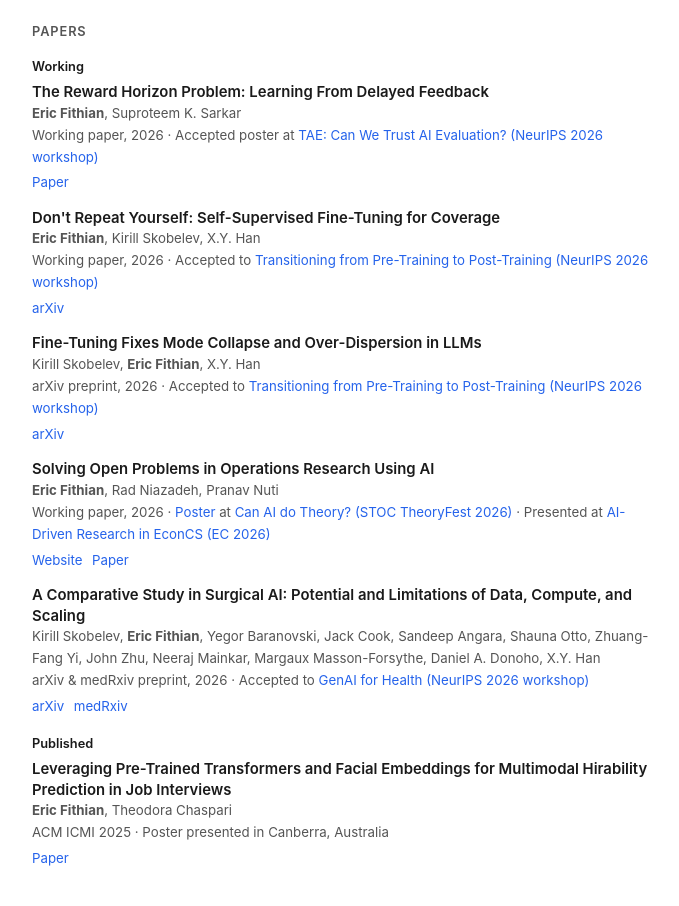
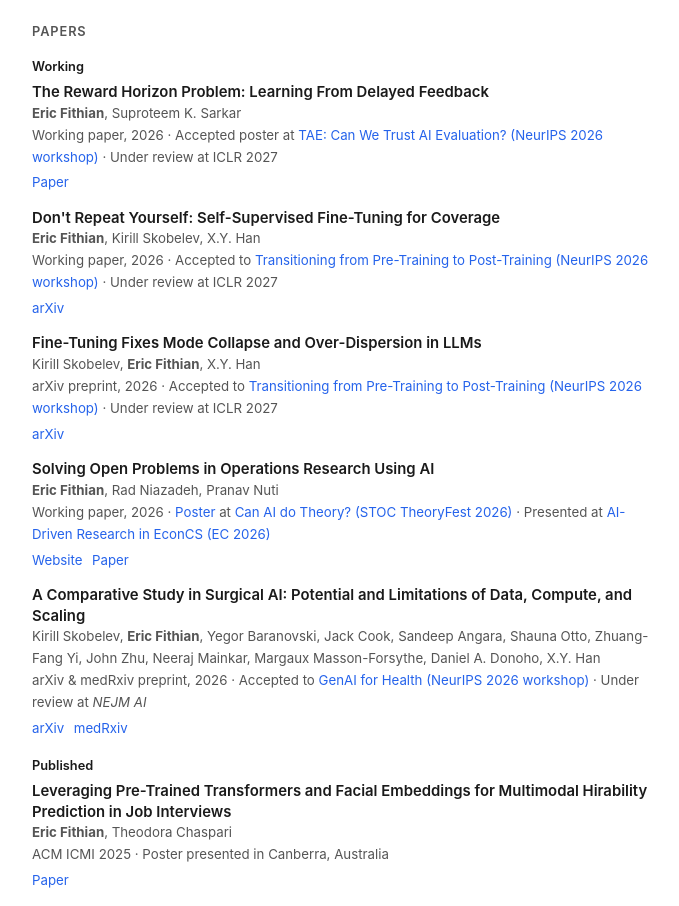
Before and after one commit to Eric-Fithian/personal-website, a React (Vite) app: page / in a window 1280 px wide. Shown: the part 460-1366 px from the top of the page, without its empty margins (292-971 px from the left). Built offline with nearby package versions, Linux system fonts and the light colour scheme.

Commit message:
Note ICLR 2027 review for Horizon, DRY-SFT, and mode collapse papers and NEJM AI review for the Surgical AI paper.

```diff
--- a/src/App.jsx
+++ b/src/App.jsx
@@ -441,6 +441,7 @@ function App() {
             <div className="pub-meta">
               Working paper, 2026 · Accepted poster at{" "}
               <a href="https://tai-eval.github.io/" target="_blank" rel="noopener noreferrer">TAE: Can We Trust AI Evaluation? (NeurIPS 2026 workshop)</a>
+              {" "}· Under review at ICLR 2027
             </div>
             <div className="pub-links">
               <a href="/papers/The_Reward_Horizon_Problem.pdf" target="_blank" rel="noopener noreferrer">Paper</a>
@@ -453,6 +454,7 @@ function App() {
             <div className="pub-meta">
               Working paper, 2026 · Accepted to{" "}
               <a href="https://pretrain2posttrain.github.io/" target="_blank" rel="noopener noreferrer">Transitioning from Pre-Training to Post-Training (NeurIPS 2026 workshop)</a>
+              {" "}· Under review at ICLR 2027
             </div>
             <div className="pub-links">
               <a href="https://arxiv.org/abs/2609.31688" target="_blank" rel="noopener noreferrer">arXiv</a>
@@ -465,6 +467,7 @@ function App() {
             <div className="pub-meta">
               arXiv preprint, 2026 · Accepted to{" "}
               <a href="https://pretrain2posttrain.github.io/" target="_blank" rel="noopener noreferrer">Transitioning from Pre-Training to Post-Training (NeurIPS 2026 workshop)</a>
+              {" "}· Under review at ICLR 2027
             </div>
             <div className="pub-links">
               <a href="https://arxiv.org/abs/2609.16454" target="_blank" rel="noopener noreferrer">arXiv</a>
@@ -496,6 +499,7 @@ function App() {
             <div className="pub-meta">
               arXiv &amp; medRxiv preprint, 2026 · Accepted to{" "}
               <a href="https://genai4health.github.io/2026-NeurIPS/" target="_blank" rel="noopener noreferrer">GenAI for Health (NeurIPS 2026 workshop)</a>
+              {" "}· Under review at <em>NEJM AI</em>
             </div>
             <div className="pub-links">
               <a href="https://arxiv.org/abs/2603.27341" target="_blank" rel="noopener noreferrer">arXiv</a>
```
Also changed, not shown: 2 other files (tests, documents, lock files or other folders).
